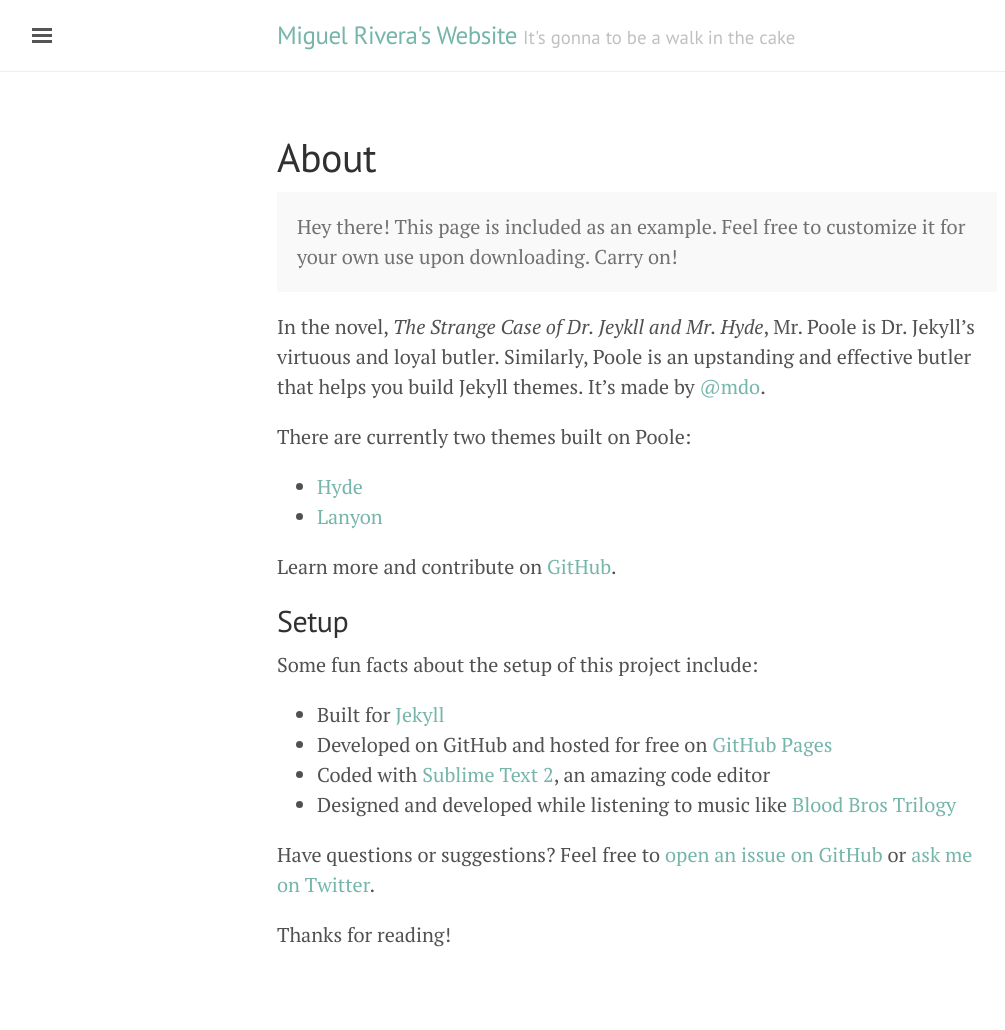
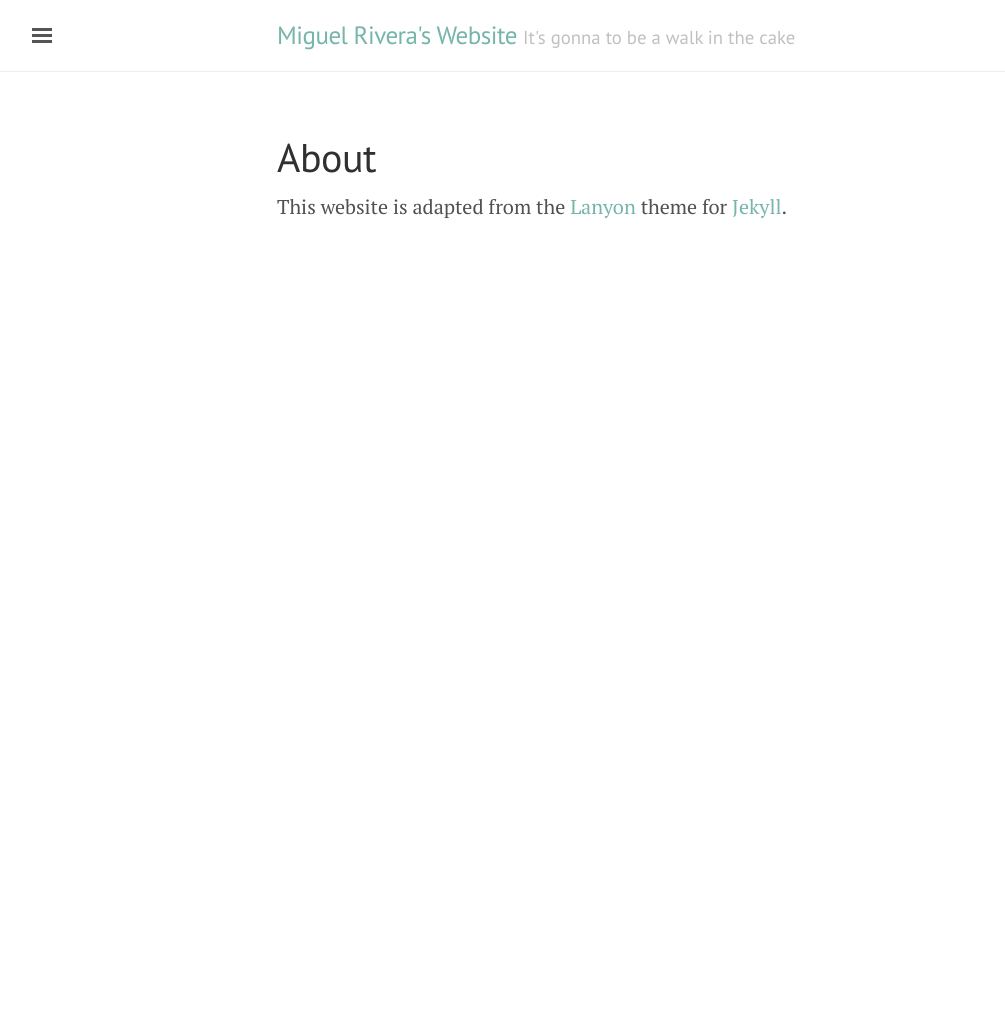
Before and after one commit to m-rivera/m-rivera.github.io, a Jekyll site: the page built from about.md, in a window 1280 px wide. Shown: the whole page, without its empty margins (3-1008 px from the left). Built offline with Jekyll 4.4.1, drawn with Linux system fonts in a browser that asks for light colours; after the commit the page ends 900 px from its top, so only the background shows below that.

Commit message:
Credit theme in about

```diff
--- a/about.md
+++ b/about.md
@@ -3,28 +3,4 @@ layout: page
 title: About
 ---
 
-<p class="message">
-  Hey there! This page is included as an example. Feel free to customize it for your own use upon downloading. Carry on!
-</p>
-
-In the novel, *The Strange Case of Dr. Jeykll and Mr. Hyde*, Mr. Poole is Dr. Jekyll's virtuous and loyal butler. Similarly, Poole is an upstanding and effective butler that helps you build Jekyll themes. It's made by [@mdo](https://twitter.com/mdo).
-
-There are currently two themes built on Poole:
-
-* [Hyde](http://hyde.getpoole.com)
-* [Lanyon](http://lanyon.getpoole.com)
-
-Learn more and contribute on [GitHub](https://github.com/poole).
-
-## Setup
-
-Some fun facts about the setup of this project include:
-
-* Built for [Jekyll](http://jekyllrb.com)
-* Developed on GitHub and hosted for free on [GitHub Pages](https://pages.github.com)
-* Coded with [Sublime Text 2](http://sublimetext.com), an amazing code editor
-* Designed and developed while listening to music like [Blood Bros Trilogy](https://soundcloud.com/maddecent/sets/blood-bros-series)
-
-Have questions or suggestions? Feel free to [open an issue on GitHub](https://github.com/poole/issues/new) or [ask me on Twitter](https://twitter.com/mdo).
-
-Thanks for reading!
+This website is adapted from the [Lanyon](https://github.com/poole/lanyon) theme for [Jekyll](https://github.com/poole/hyde).
```
